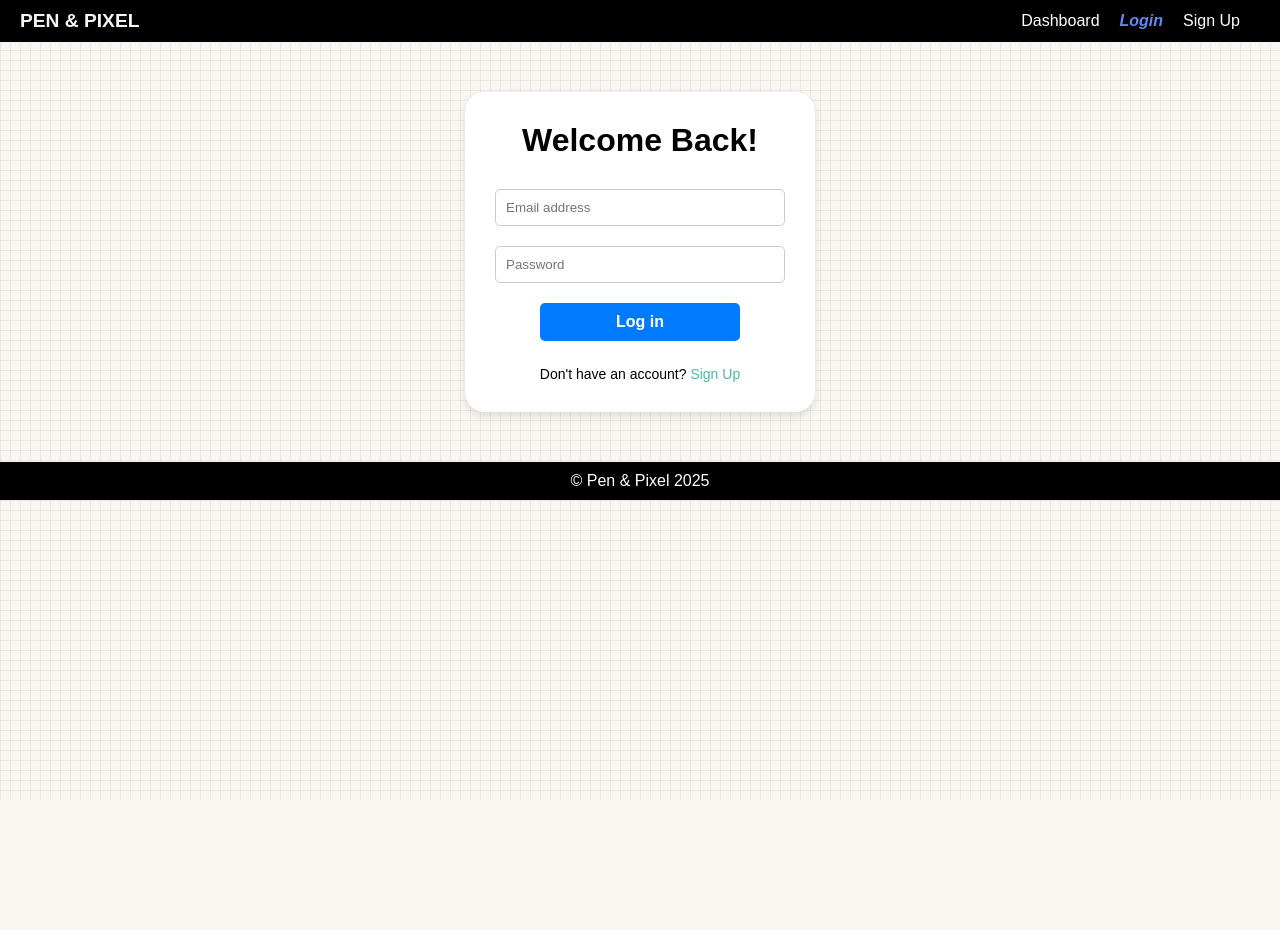
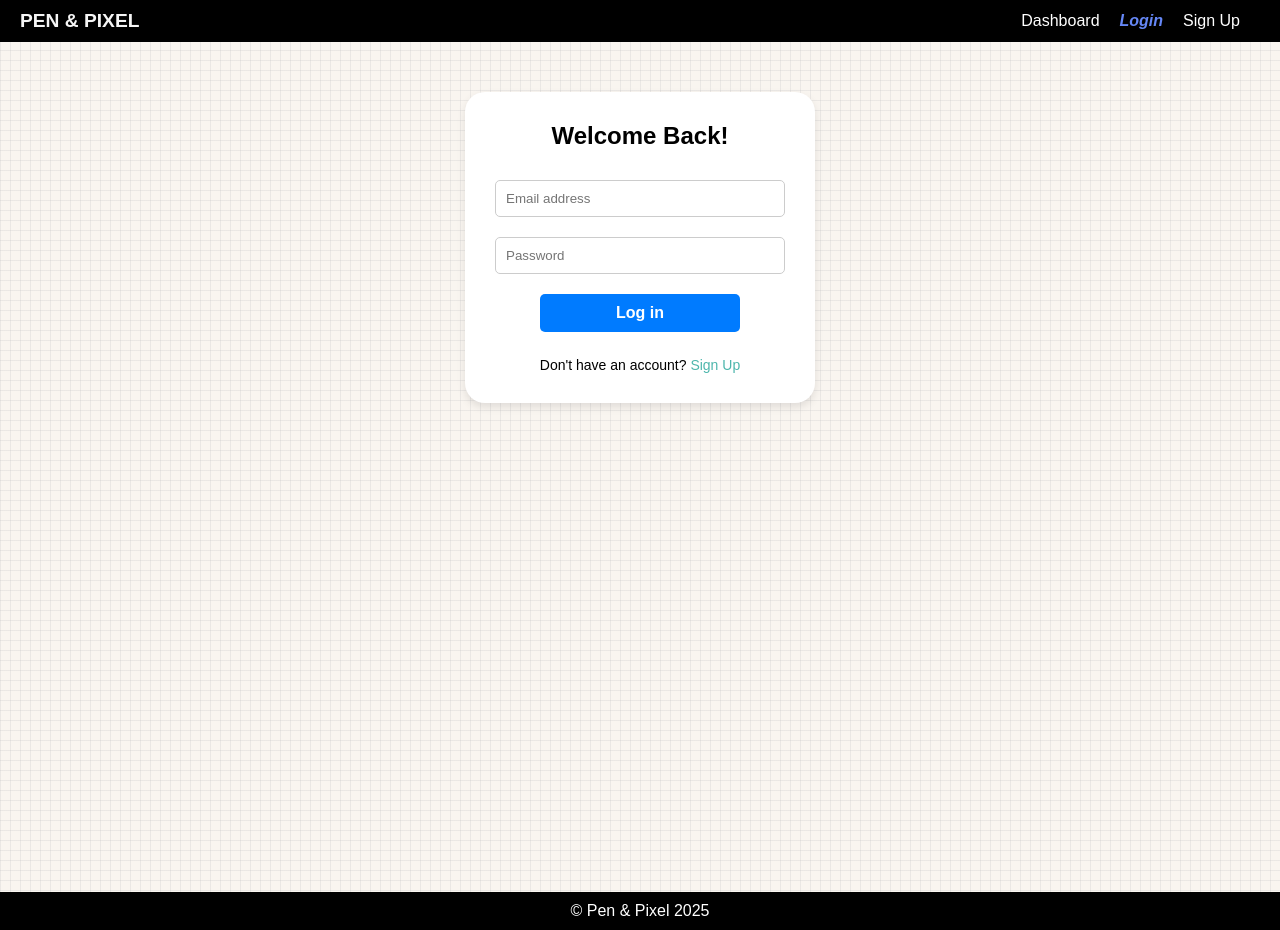
Before and after one commit to Enebeli/phase-2-webapp, a Next.js app: page /login in a window 1280 px wide. Before the commit the page ends 800 px from the top, so only its background shows below. Built offline with nearby package versions, Linux system fonts and the light colour scheme.

Commit message:
added a 100 vh height for the container section so the footer displays at the bottom of the full page

```diff
--- a/app/components/FormContainer.jsx
+++ b/app/components/FormContainer.jsx
@@ -3,9 +3,12 @@ import "./formcontainer.css";
 
 export default function FormContainer({ title, children }) {
   return (
+
+    <section className="container-section">
     <div className="form-container">
       <h1>{title}</h1>
       {children}
     </div>
+    </section>
   );
 }
--- a/app/components/formcontainer.css
+++ b/app/components/formcontainer.css
@@ -1,3 +1,7 @@
+.container-section {
+  height: 100vh;
+}
+
 .form-container {
     width: 350px;
     padding: 30px;
```
